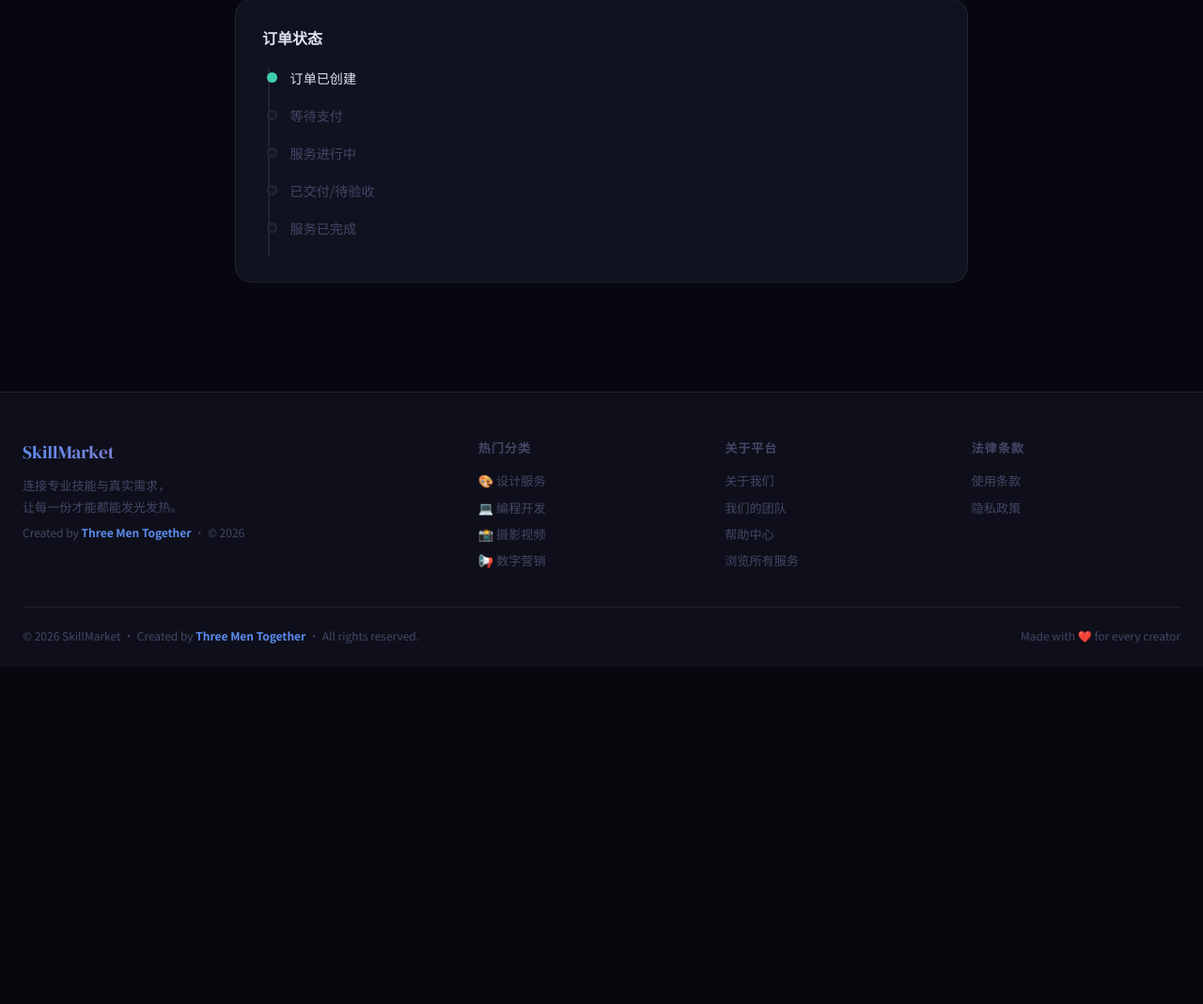
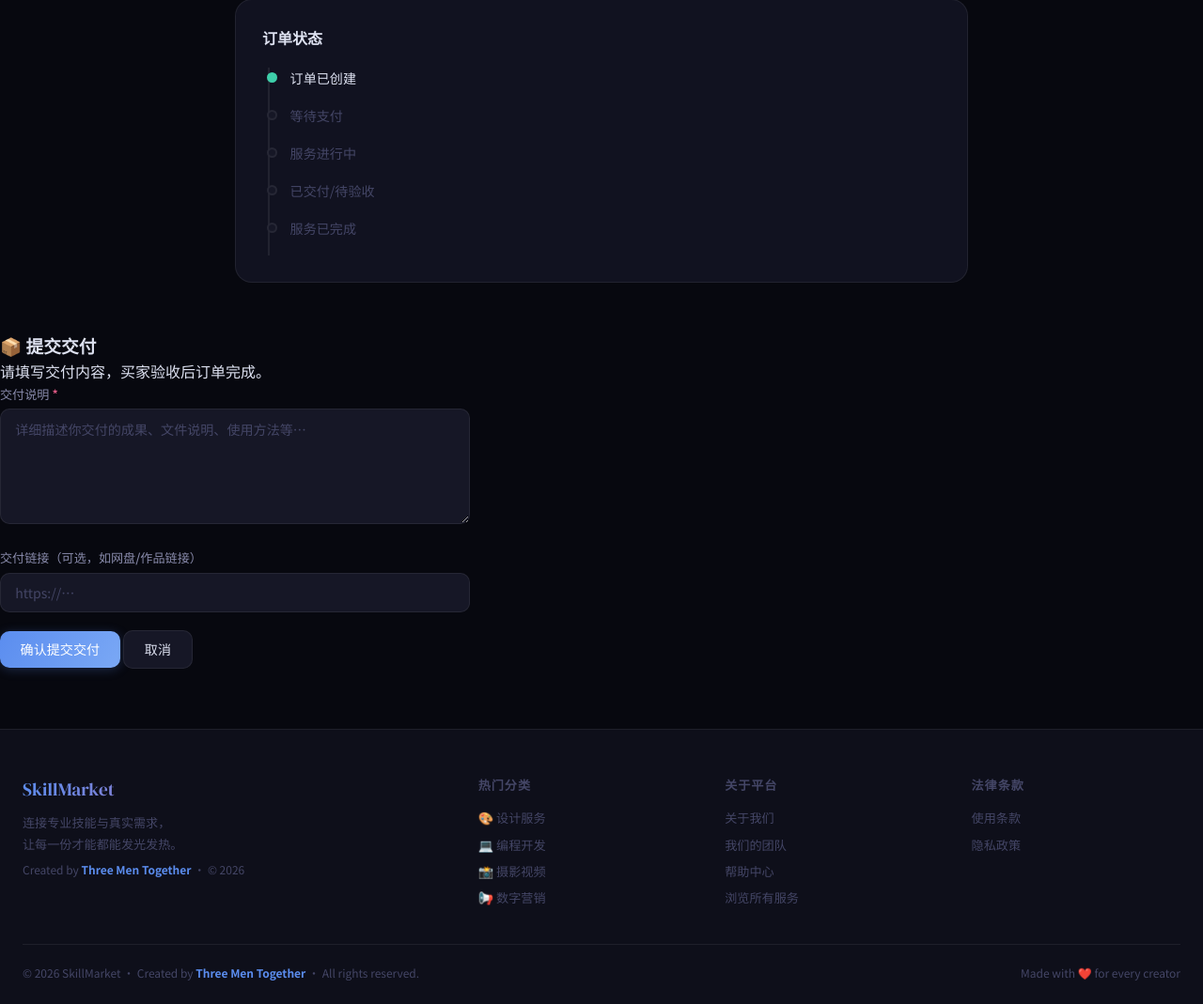
Before and after one commit to SKILLMARKET-MAKER/Skill-Market-ProMax, a Flask app: template templates/order_detail.html in a window 1280 px wide. Shown: the part 373-1442 px from the top of the page at 94% size. Before the commit the page ends 1058 px from the top, so only its background shows below. Run offline with Flask 3, Linux system fonts and the light colour scheme; the template is opened without the code that fills it, so the values that code supplies are empty.

Commit message:
Update order_detail.html

```diff
--- a/templates/order_detail.html
+++ b/templates/order_detail.html
@@ -30,6 +30,13 @@
 .rev-form{background:var(--bg3);border-radius:12px;padding:1.1rem}
 .tag-chip{display:inline-flex;align-items:center;gap:.3rem;padding:.3rem .75rem;border-radius:20px;font-size:.78rem;cursor:pointer;border:1px solid var(--border);color:var(--text2);transition:.2s;margin:.2rem .2rem 0 0}
 .tag-chip.on{border-color:var(--A);color:var(--A);background:rgba(91,141,239,.1)}
+/* 交付物卡片 */
+.deliver-card{background:linear-gradient(120deg,rgba(62,207,170,.08),rgba(91,141,239,.05));border:1px solid rgba(62,207,170,.3);border-radius:12px;padding:1.1rem;margin-bottom:1.4rem}
+.deliver-card .dc-hd{display:flex;align-items:center;gap:.5rem;font-weight:600;margin-bottom:.75rem;color:var(--C)}
+.deliver-card .dc-note{font-size:.88rem;color:var(--text2);line-height:1.7;white-space:pre-wrap;word-break:break-word}
+.deliver-card .dc-link{display:inline-flex;align-items:center;gap:.35rem;margin-top:.65rem;font-size:.83rem;color:var(--A);text-decoration:underline;text-underline-offset:3px}
+/* 验收提示 */
+.confirm-hint{background:rgba(245,197,66,.1);border:1px solid rgba(245,197,66,.3);border-radius:10px;padding:.85rem 1.1rem;margin-bottom:1.4rem;font-size:.85rem;display:flex;align-items:flex-start;gap:.6rem}
 </style>
 {% endblock %}
 {% block content %}
@@ -42,7 +49,12 @@
           <div class="oid">订单编号：#{{ "%06d"|format(order.id) }}</div>
         </div>
         <span class="badge b-{{ order.status }}">
-          {% if order.status=='pending' %}待支付{% elif order.status=='paid' %}已支付{% elif order.status=='in_progress' %}进行中{% elif order.status=='delivered' %}待验收{% elif order.status=='completed' %}已完成{% else %}已取消{% endif %}
+          {% if order.status=='pending' %}待支付
+          {% elif order.status=='paid' %}已支付
+          {% elif order.status=='in_progress' %}进行中
+          {% elif order.status=='delivered' %}待验收
+          {% elif order.status=='completed' %}已完成
+          {% else %}已取消{% endif %}
         </span>
       </div>
 
@@ -63,8 +75,30 @@
         <div class="ii"><div class="il">下单时间</div><div class="iv">{{ order.created_at.strftime('%Y-%m-%d %H:%M') }}</div></div>
         <div class="ii"><div class="il">订单金额</div><div class="iv" style="color:var(--B)">¥{{ "%.2f"|format(order.price) }}</div></div>
         {% if order.provider_rel %}<div class="ii"><div class="il">服务提供者</div><div class="iv">{{ order.provider_rel.name }}</div></div>{% endif %}
-        {% if order.note %}<div class="ii" style="grid-column:1/-1"><div class="il">备注</div><div class="iv" style="font-size:.82rem;color:var(--text2)">{{ order.note }}</div></div>{% endif %}
+        {% if order.note %}<div class="ii" style="grid-column:1/-1"><div class="il">买家备注</div><div class="iv" style="font-size:.82rem;color:var(--text2)">{{ order.note }}</div></div>{% endif %}
       </div>
+
+      {# ── 交付物展示（服务者已交付后显示给买家）──────────────── #}
+      {% if order.status in ['delivered','completed'] and order.deliver_note %}
+      <div class="deliver-card">
+        <div class="dc-hd">📬 服务者的交付内容</div>
+        <div class="dc-note">{{ order.deliver_note }}</div>
+        {% if order.deliver_link %}
+        <a href="{{ order.deliver_link }}" target="_blank" class="dc-link">🔗 查看交付链接</a>
+        {% endif %}
+        {% if order.delivered_at %}
+        <div style="font-size:.72rem;color:var(--text3);margin-top:.65rem">交付时间：{{ order.delivered_at.strftime('%Y-%m-%d %H:%M') }}</div>
+        {% endif %}
+      </div>
+      {% endif %}
+
+      {# ── 待验收时的操作提示 ────────────────────────────────── #}
+      {% if order.status=='delivered' and order.user_id==current_user.id %}
+      <div class="confirm-hint">
+        <span>💡</span>
+        <span>服务者已提交交付内容，请仔细核查上方交付物后点击「确认验收」完成订单。如有问题可通过消息联系服务者。</span>
+      </div>
+      {% endif %}
 
       <div class="acts">
         {% if order.status=='pending' and order.user_id==current_user.id %}
@@ -75,10 +109,10 @@
           <button class="btn btn-ok" onclick="doAct('/order/{{ order.id }}/start','确认开始服务？')">▶️ 开始服务</button>
         {% endif %}
         {% if order.status=='in_progress' and is_provider %}
-          <button class="btn btn-p" onclick="doAct('/order/{{ order.id }}/deliver','确认提交交付？')">📦 提交交付</button>
+          <button class="btn btn-p" onclick="document.getElementById('deliverModal').classList.add('on')">📦 提交交付</button>
         {% endif %}
         {% if order.status=='delivered' and order.user_id==current_user.id %}
-          <button class="btn btn-ok" onclick="doAct('/order/{{ order.id }}/complete','确认验收并完成？')">✅ 确认验收</button>
+          <button class="btn btn-ok" onclick="doAct('/order/{{ order.id }}/complete','确认验收并完成订单？完成后将无法撤销。')">✅ 确认验收</button>
         {% endif %}
         {% if order.status=='paid' and not is_provider %}
           <button class="btn btn-d" onclick="doAct('/order/{{ order.id }}/cancel','确认取消订单？')">取消订单</button>
@@ -120,10 +154,12 @@
       <div style="font-weight:600;margin-bottom:1.1rem">订单状态</div>
       <div style="position:relative;padding-left:1.85rem">
         <div style="position:absolute;left:6px;top:0;bottom:0;width:2px;background:var(--border)"></div>
-        {% for label,cond in [('订单已创建',True),('等待支付',order.status in ['paid','in_progress','delivered','completed']),
-           ('服务进行中',order.status in ['in_progress','delivered','completed']),
-           ('已交付/待验收',order.status in ['delivered','completed']),
-           ('服务已完成',order.status=='completed')] %}
+        {% for label,cond in [
+          ('订单已创建', True),
+          ('等待支付',   order.status in ['paid','in_progress','delivered','completed']),
+          ('服务进行中', order.status in ['in_progress','delivered','completed']),
+          ('已交付/待验收', order.status in ['delivered','completed']),
+          ('服务已完成', order.status=='completed')] %}
         <div style="position:relative;padding-bottom:1.1rem">
           <div style="position:absolute;left:-1.55rem;top:5px;width:11px;height:11px;border-radius:50%;background:{{ 'var(--C)' if cond else 'var(--bg3)' }};border:2px solid {{ 'var(--C)' if cond else 'var(--border)' }};transition:.3s"></div>
           <div style="font-size:.88rem;font-weight:{{ '500' if cond else '400' }};color:{{ 'var(--text)' if cond else 'var(--text3)' }}">{{ label }}</div>
@@ -132,9 +168,11 @@
       </div>
     </div>
 
+    {# ── 评价区块（已完成订单）──────────────────────────────── #}
     {% if order.status=='completed' %}
     <div class="ocard">
       {% if order.review %}
+        {# 已评价：显示评价内容 #}
         <div style="font-weight:600;margin-bottom:.9rem">我的评价</div>
         <div style="display:flex;gap:.4rem;margin-bottom:.45rem;color:#f5c542">{{ '★'*order.review.rating }}{{ '☆'*(5-order.review.rating) }}</div>
         {% if order.review.tags %}
@@ -142,6 +180,7 @@
         {% endif %}
         <p style="color:var(--text2);font-size:.86rem">{{ order.review.comment or '（无文字评价）' }}</p>
       {% elif order.user_id==current_user.id %}
+        {# 未评价买家：显示评价表单 #}
         <div style="font-weight:600;margin-bottom:.9rem">📝 评价此服务</div>
         <form method="POST" action="/order/{{ order.id }}/review" class="rev-form">
           <div class="fg">
@@ -165,16 +204,82 @@
           </div>
           <button type="submit" class="btn btn-p">提交评价</button>
         </form>
+      {% else %}
+        {# 卖家视角：显示买家评价（如果有） #}
+        <div style="font-weight:600;margin-bottom:.9rem">买家评价</div>
+        <p style="color:var(--text3);font-size:.86rem">买家暂未留下评价。</p>
       {% endif %}
     </div>
     {% endif %}
+
   </div>
 </div>
+
+{# ── 提交交付弹窗 ──────────────────────────────────────────── #}
+<div class="modal-bg" id="deliverModal">
+  <div class="modal" style="max-width:500px">
+    <h3>📦 提交交付</h3>
+    <p>请填写交付内容，买家验收后订单完成。</p>
+    <form id="deliverForm">
+      <div class="fg">
+        <label class="fl-label">交付说明 <span style="color:var(--B)">*</span></label>
+        <textarea name="note" id="deliverNote" class="fc" rows="5"
+          placeholder="详细描述你交付的成果、文件说明、使用方法等…" maxlength="1000"></textarea>
+      </div>
+      <div class="fg">
+        <label class="fl-label">交付链接（可选，如网盘/作品链接）</label>
+        <input type="text" name="link" id="deliverLink" class="fc" placeholder="https://…">
+      </div>
+      <div class="modal-acts">
+        <button type="button" class="btn btn-p" style="flex:1" onclick="submitDeliver()">确认提交交付</button>
+        <button type="button" class="btn btn-s" onclick="document.getElementById('deliverModal').classList.remove('on')">取消</button>
+      </div>
+    </form>
+  </div>
+</div>
+
 <script>
-function setR(n){document.getElementById('ri').value=n;document.querySelectorAll('.sb').forEach((s,i)=>s.classList.toggle('on',i<n));}
+function setR(n){
+  document.getElementById('ri').value=n;
+  document.querySelectorAll('.sb').forEach((s,i)=>s.classList.toggle('on',i<n));
+}
 setR(5);
-function toggleTag(cb,idx){document.getElementById('tc_'+idx).classList.toggle('on',cb.checked);}
-async function doAct(url,msg){if(!confirm(msg))return;const r=await fetch(url,{method:'POST'});const d=await r.json();alert(d.msg);if(d.ok)location.reload();}
-function setStep(idx){if(!confirm('标记步骤 '+idx+' 完成？'))return;const fd=new FormData();fd.append('step',idx);fetch('/order/{{ order.id }}/step',{method:'POST',body:fd}).then(r=>r.json()).then(()=>location.reload());}
+
+function toggleTag(cb,idx){
+  document.getElementById('tc_'+idx).classList.toggle('on',cb.checked);
+}
+
+async function doAct(url,msg){
+  if(!confirm(msg))return;
+  const r=await fetch(url,{method:'POST'});
+  const d=await r.json();
+  alert(d.msg);
+  if(d.ok)location.reload();
+}
+
+function setStep(idx){
+  if(!confirm('标记步骤 '+idx+' 完成？'))return;
+  const fd=new FormData();fd.append('step',idx);
+  fetch('/order/{{ order.id }}/step',{method:'POST',body:fd}).then(r=>r.json()).then(()=>location.reload());
+}
+
+// 关闭弹窗点击背景
+document.getElementById('deliverModal')?.addEventListener('click',e=>{
+  if(e.target===e.currentTarget)e.currentTarget.classList.remove('on');
+});
+
+// 提交交付（带交付说明）
+async function submitDeliver(){
+  const note=document.getElementById('deliverNote').value.trim();
+  const link=document.getElementById('deliverLink').value.trim();
+  if(!note){alert('请填写交付说明');return;}
+  const fd=new FormData();
+  fd.append('note',note);
+  if(link)fd.append('link',link);
+  const r=await fetch('/order/{{ order.id }}/deliver',{method:'POST',body:fd});
+  const d=await r.json();
+  alert(d.msg);
+  if(d.ok){document.getElementById('deliverModal').classList.remove('on');location.reload();}
+}
 </script>
 {% endblock %}
```
